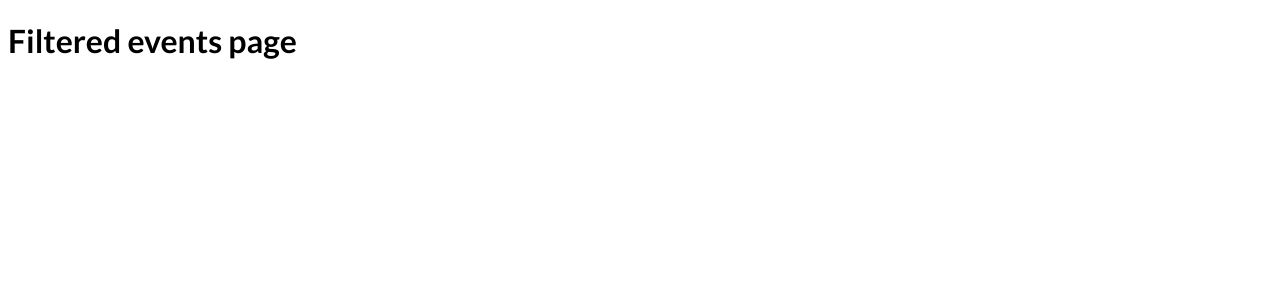
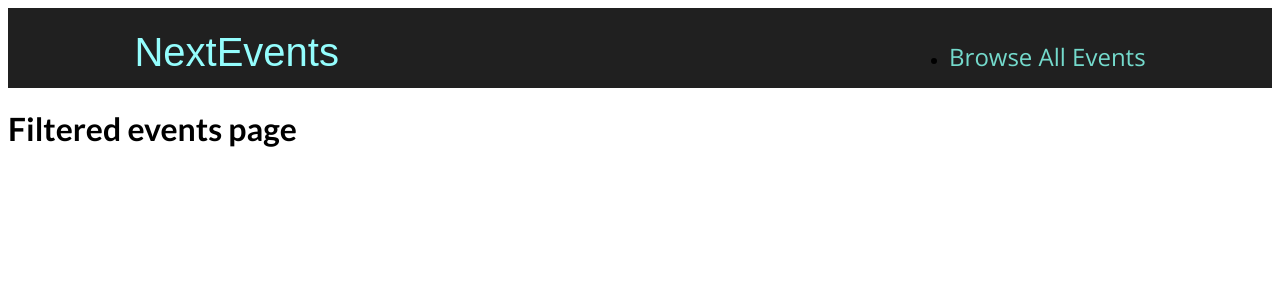
Before and after one commit to ecarlste/nextjs-events-portal, a Next.js app: page /events/e2 in a window 1280 px wide. Shown: the top 300 px of the page. Built offline with nearby package versions, Linux system fonts and the light colour scheme.

Commit message:
Added a navbar

```diff
--- /dev/null
+++ b/src/components/layout/layout.tsx
@@ -0,0 +1,13 @@
+import React, { Fragment } from 'react';
+import MainHeader from './main-header';
+
+function Layout(props: any) {
+  return (
+    <Fragment>
+      <MainHeader />
+      <main>{props.children}</main>
+    </Fragment>
+  );
+}
+
+export default Layout;
--- /dev/null
+++ b/src/components/layout/main-header.module.css
@@ -0,0 +1,41 @@
+.header {
+  width: 100%;
+  display: flex;
+  justify-content: space-between;
+  align-items: baseline;
+  padding: 1rem 10%;
+  height: 5rem;
+  background-color: #202020;
+}
+
+.logo {
+  font-size: 1.5rem;
+  color: white;
+  font-family: 'Fira', sans-serif;
+  height: 100%;
+  display: flex;
+  justify-content: center;
+  align-items: center;
+  color: #94fdfd;
+}
+
+.logo a {
+  text-decoration: none;
+  color: #94fdfd;
+}
+
+.navigation a {
+  text-decoration: none;
+  color: #74dacc;
+  font-size: 1rem;
+}
+
+@media (min-width: 768px) {
+  .logo {
+    font-size: 2.5rem;
+  }
+
+  .navigation a {
+    font-size: 1.5rem;
+  }
+}
--- /dev/null
+++ b/src/components/layout/main-header.tsx
@@ -0,0 +1,23 @@
+import Link from 'next/link';
+import React from 'react';
+
+import classes from './main-header.module.css';
+
+function MainHeader() {
+  return (
+    <header className={classes.header}>
+      <div className={classes.logo}>
+        <Link href="/">NextEvents</Link>
+      </div>
+      <nav className={classes.navigation}>
+        <ul>
+          <li>
+            <Link href="/events">Browse All Events</Link>
+          </li>
+        </ul>
+      </nav>
+    </header>
+  );
+}
+
+export default MainHeader;
--- a/src/pages/_app.tsx
+++ b/src/pages/_app.tsx
@@ -1,6 +1,11 @@
-import '@/styles/globals.css'
-import type { AppProps } from 'next/app'
+import Layout from '@/components/layout/layout';
+import '@/styles/globals.css';
+import type { AppProps } from 'next/app';
 
 export default function App({ Component, pageProps }: AppProps) {
-  return <Component {...pageProps} />
+  return (
+    <Layout>
+      <Component {...pageProps} />
+    </Layout>
+  );
 }
```
